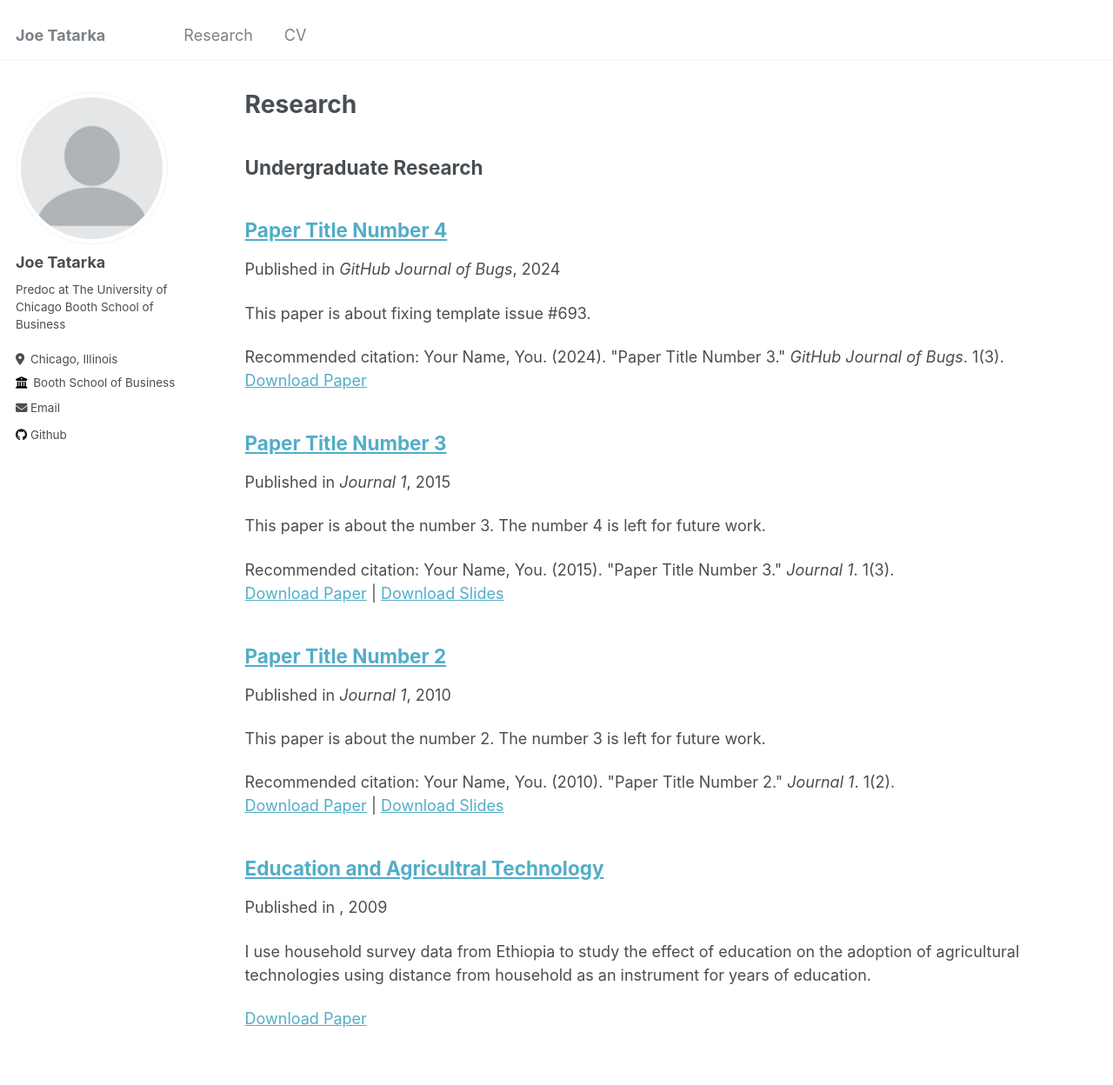
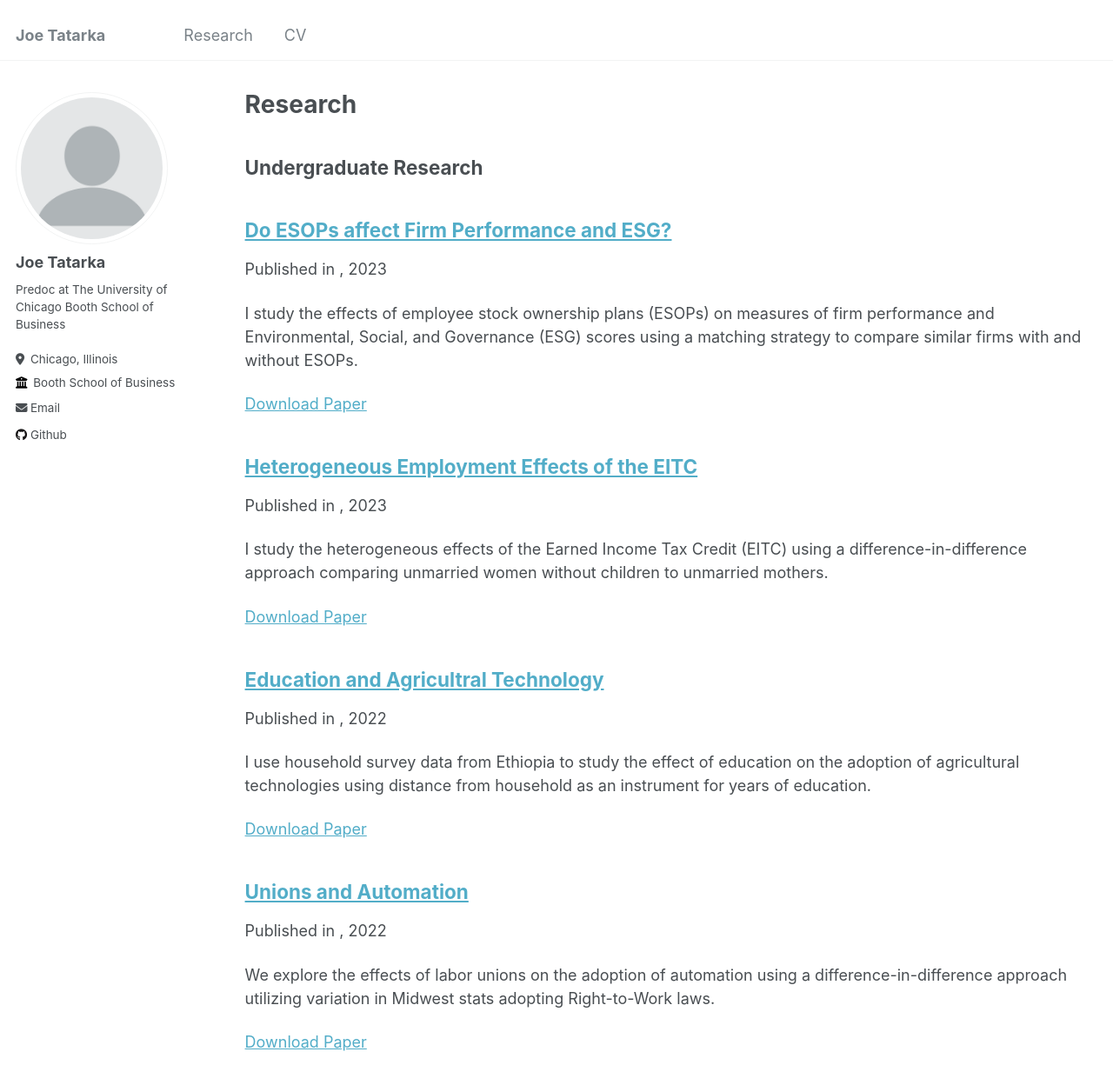
Before and after one commit to JoeTatarka/JoeTatarka.github.io, a Jekyll site: the page built from _pages/publications.md, in a window 1280 px wide and 1400 px high. Shown: the top 1248 px of the window at 87% size. Built offline with Jekyll 4.4.1, drawn with Linux system fonts in a browser that asks for light colours.

Commit message:
Add research papers to Website

```diff
--- a/_publications/2010-10-01-paper-title-number-2.md
+++ /dev/null
@@ -1,13 +0,0 @@
----
-title: "Paper Title Number 2"
-collection: publications
-permalink: /publication/2010-10-01-paper-title-number-2
-excerpt: 'This paper is about the number 2. The number 3 is left for future work.'
-date: 2010-10-01
-venue: 'Journal 1'
-slidesurl: 'http://academicpages.github.io/files/slides2.pdf'
-paperurl: 'http://academicpages.github.io/files/paper2.pdf'
-citation: 'Your Name, You. (2010). &quot;Paper Title Number 2.&quot; <i>Journal 1</i>. 1(2).'
----
-
-The contents above will be part of a list of publications, if the user clicks the link for the publication than the contents of section will be rendered as a full page, allowing you to provide more information about the paper for the reader. When publications are displayed as a single page, the contents of the above "citation" field will automatically be included below this section in a smaller font.
--- a/_publications/2015-10-01-paper-title-number-3.md
+++ /dev/null
@@ -1,13 +0,0 @@
----
-title: "Paper Title Number 3"
-collection: publications
-permalink: /publication/2015-10-01-paper-title-number-3
-excerpt: 'This paper is about the number 3. The number 4 is left for future work.'
-date: 2015-10-01
-venue: 'Journal 1'
-slidesurl: 'http://academicpages.github.io/files/slides3.pdf'
-paperurl: 'http://academicpages.github.io/files/paper3.pdf'
-citation: 'Your Name, You. (2015). &quot;Paper Title Number 3.&quot; <i>Journal 1</i>. 1(3).'
----
-
-The contents above will be part of a list of publications, if the user clicks the link for the publication than the contents of section will be rendered as a full page, allowing you to provide more information about the paper for the reader. When publications are displayed as a single page, the contents of the above "citation" field will automatically be included below this section in a smaller font.
--- a/_publications/2009-10-01-paper-title-number-1.md
+++ b/_publications/2021-12-01-dev_econ_term_paper.md
@@ -3,7 +3,7 @@ title: "Education and Agricultral Technology"
 collection: publications
 permalink: /publication/2021-12-01-education-and-agricultural-technology
 excerpt: 'I use household survey data from Ethiopia to study the effect of education on the adoption of agricultural technologies using distance from household as an instrument for years of education.'
-date: 2009-10-01
+date: 2022-12-01
 paperurl: 'http://academicpages.github.io/files/dev_econ_term_paper.pdf'
 ---
 
--- /dev/null
+++ b/_publications/2022-05-01-fol_term_paper.md
@@ -0,0 +1,10 @@
+---
+title: "Unions and Automation"
+collection: publications
+permalink: /publication/2022-05-01-fol_term_paper
+excerpt: 'We explore the effects of labor unions on the adoption of automation using a difference-in-difference approach utilizing variation in Midwest stats adopting Right-to-Work laws.'
+date: 2022-05-01
+paperurl: 'http://academicpages.github.io/files/fol_term_paper.pdf'
+---
+
+In this paper we examine the effects of labor unions on the adoption of automation using a difference-in-difference approach utilizing variation in Midwest states adopting Right-to-Work (RTW) laws. We find that RTW states have on average 0.3361 more robots per thousand workers than non-RTW states, which is significant at the 1% level. Since RTW laws are a proxy for weaker unions, this suggests that unions decrease automation; however, this estimate is not casual due to problems with the parallel trends assumption and non-exogenous adoption of RTW laws.
--- /dev/null
+++ b/_publications/2023-05-01-advanced_labor_econ.md
@@ -0,0 +1,10 @@
+---
+title: "Heterogeneous Employment Effects of the EITC"
+collection: publications
+permalink: /publication/2023-05-01-paper-title-number-3
+excerpt: 'I study the heterogeneous effects of the Earned Income Tax Credit (EITC) using a difference-in-difference approach comparing unmarried women without children to unmarried mothers.'
+date: 2023-05-01
+paperurl: 'http://academicpages.github.io/files/2023-05-01-advanced_labor_econ.pdf'
+---
+
+I study the heterogeneous effects of the Earned Income Tax Credit (EITC) on the employment of low-educated unmarried mothers. This work expands upon Schanzenbach and Strain (2021). I use a difference-in-difference strategy using variation in the maximum possible EITC benefits between unmarried women without children and unmarried mothers. I find similar increases in employment for mothers of different races and ages. I find stronger effects for mothers with less than a high school diploma of education, and I only find positive effects of EITC on employment prior to 1993.
--- /dev/null
+++ b/_publications/2023-05-02-senior_thesis.md
@@ -0,0 +1,10 @@
+---
+title: "Do ESOPs affect Firm Performance and ESG?"
+collection: publications
+permalink: /publication/2023-05-02-senior_thesis
+excerpt: 'I study the effects of employee stock ownership plans (ESOPs) on measures of firm performance and Environmental, Social, and Governance (ESG) scores using a matching strategy to compare similar firms with and without ESOPs.'
+date: 2023-05-02
+paperurl: 'http://academicpages.github.io/files/senior_thesis.pdf'
+---
+
+I study the effects of Employee Stock Ownership Plans (ESOPs) on firm performance and Environmental, Social, and Governance (ESG) scores using multiple measures of ESOPs. I use Coarsened Exact Matching to match firms with ESOPs to similar firms without ESOPs. I find evidence of ESOPs having a positive effect on firm performance, particularly for Tobin's Q, a market based measure of firm performance. I find evidence of a positive effect on ESG for large firms and for firms in the transportation and construction industries, but little evidence of a net effect for all types of firms.
--- a/_publications/2024-02-17-paper-title-number-4.md
+++ /dev/null
@@ -1,12 +0,0 @@
----
-title: "Paper Title Number 4"
-collection: publications
-permalink: /publication/2024-02-17-paper-title-number-4
-excerpt: 'This paper is about fixing template issue #693.'
-date: 2024-02-17
-venue: 'GitHub Journal of Bugs'
-paperurl: 'http://academicpages.github.io/files/paper3.pdf'
-citation: 'Your Name, You. (2024). &quot;Paper Title Number 3.&quot; <i>GitHub Journal of Bugs</i>. 1(3).'
----
-
-The contents above will be part of a list of publications, if the user clicks the link for the publication than the contents of section will be rendered as a full page, allowing you to provide more information about the paper for the reader. When publications are displayed as a single page, the contents of the above "citation" field will automatically be included below this section in a smaller font.
```
Also changed, not shown: 10 other files.
